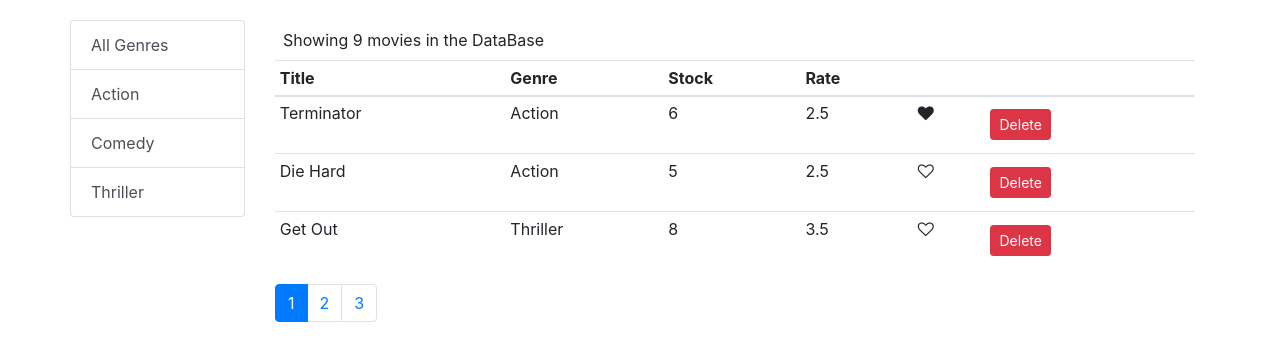
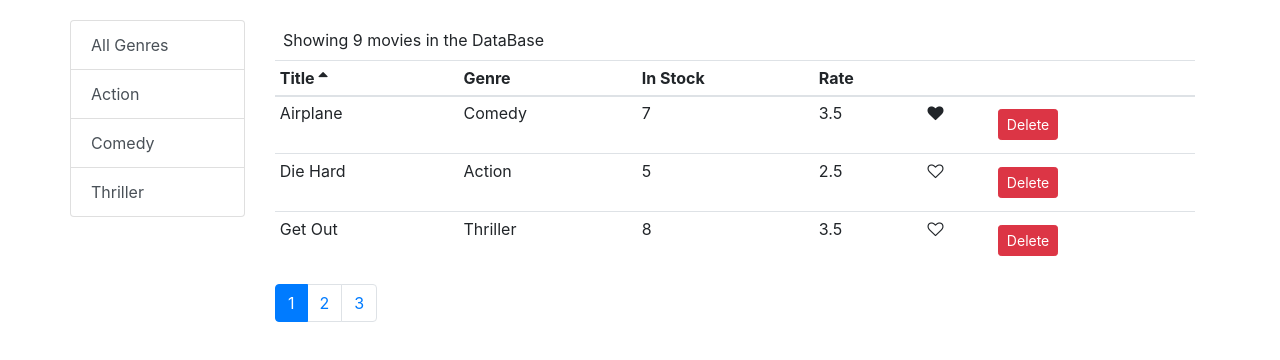
Before and after one commit to mElzantot/Vidly, a React (Create React App) app: page / in a window 1280 px wide. Shown: the top 360 px of the page. Built offline with nearby package versions, Linux system fonts and the light colour scheme.

Commit message:
EndOfFiltering

```diff
--- a/src/App.js
+++ b/src/App.js
@@ -2,7 +2,6 @@ import React from "react";
 import "./App.css";
 
 import Movie from "./Component/Movie";
-import Genres from "./Component/Genres";
 
 function App() {
   return (
--- a/src/Component/Genres.jsx
+++ b/src/Component/Genres.jsx
@@ -1,8 +1,8 @@
-import React, { Component } from "react";
+import React from "react";
 import { getGenres } from "../FakeMovies/fakeGenreService";
 
 const Genres = (props) => {
-  const moviesGenres = [{ name: "All Genres" }, ...getGenres()];
+  const moviesGenres = [{ name: "All Genres", _id: " " }, ...getGenres()];
   const { valueProperty, TextProperty } = props;
   return (
     <div className="list-group col-2">
--- a/src/Component/Movie.jsx
+++ b/src/Component/Movie.jsx
@@ -5,12 +5,15 @@ import Pagination from "./Pagination.jsx";
 import Genres from "./Genres.jsx";
 import MoviesTable from "./MoviesTable";
 
+import _ from "lodash";
+
 class Movie extends Component {
   state = {
     movies: [],
     currentPage: 1,
-    currentGenre: { name: "All Genres" },
+    currentGenre: { name: "All Genres", _id: " " },
     pageSize: 3,
+    currentSort: { path: "title", order: "asc" },
   };
 
   //-------Component Mount
@@ -45,19 +48,36 @@ class Movie extends Component {
   };
 
   handlGenre = (genre) => {
-    console.log(genre);
     this.setState({ currentGenre: genre, currentPage: 1 });
-    console.log(this.state.movies);
+  };
+
+  handleSort = (currentSort) => {
+    this.setState({ currentSort });
   };
 
   render() {
-    let { movies: allMovies, pageSize, currentPage, currentGenre } = this.state;
-    allMovies = currentGenre._id
-      ? allMovies.filter((m) => m.genre._id === currentGenre._id)
-      : allMovies;
+    let {
+      movies: allMovies,
+      pageSize,
+      currentPage,
+      currentGenre,
+      currentSort,
+    } = this.state;
 
+    //----------Filtered by Genres
+    allMovies =
+      currentGenre._id !== " "
+        ? allMovies.filter((m) => m.genre._id === currentGenre._id)
+        : allMovies;
+
+    //----------Sorting
+    allMovies = _.orderBy(allMovies, [currentSort.path], [currentSort.order]);
+
+    //--------Check if there is Movies to display
     if (allMovies.length === 0)
       return <p>There are NO movies in the DataBase</p>;
+
+    //----Pagination
     let start = pageSize * (currentPage - 1);
     let movies = allMovies.slice(start, start + pageSize);
     return (
@@ -71,6 +91,8 @@ class Movie extends Component {
             movies={movies}
             onLikeChange={this.handleLike}
             onDelete={this.handleDelete}
+            onSort={this.handleSort}
+            currentSort={currentSort}
           />
           <Pagination
             moviesCount={allMovies.length}
--- a/src/Component/MoviesTable.jsx
+++ b/src/Component/MoviesTable.jsx
@@ -1,43 +1,43 @@
 import React, { Component } from "react";
 import Like from "./Like";
+import Table from "./Table";
 
 class MoviesTable extends Component {
-  state = {};
+  columns = [
+    { path: "title", label: "Title" },
+    { path: "genre.name", label: "Genre" },
+    { path: "numberInStock", label: "In Stock" },
+    { path: "dailyRentalRate", label: "Rate" },
+    {
+      key: "like",
+      content: (movie) => (
+        <Like movie={movie} onLike={this.props.onLikeChange} />
+      ),
+    },
+    {
+      key: "delete",
+      content: (movie) => (
+        <button
+          className="btn btn-sm btn-danger m-2"
+          onClick={() => this.props.onDelete(movie)}
+        >
+          Delete
+        </button>
+      ),
+    },
+  ];
+
   render() {
+    const { movies, onLikeChange, onDelete, currentSort, onSort } = this.props;
     return (
-      <table className="table table-sm">
-        <thead>
-          <tr>
-            <th>Title</th>
-            <th>Genre</th>
-            <th>Stock</th>
-            <th>Rate</th>
-            <th />
-            <th />
-          </tr>
-        </thead>
-        <tbody>
-          {this.props.movies.map((movie) => (
-            <tr key={movie._id}>
-              <td>{movie.title}</td>
-              <td>{movie.genre.name}</td>
-              <td>{movie.numberInStock}</td>
-              <td>{movie.dailyRentalRate}</td>
-              <td>
-                <Like movie={movie} onLike={this.props.onLikeChange} />
-              </td>
-              <td>
-                <button
-                  className="btn btn-sm btn-danger m-2"
-                  onClick={() => this.props.onDelete(movie)}
-                >
-                  Delete
-                </button>
-              </td>
-            </tr>
-          ))}
-        </tbody>
-      </table>
+      <Table
+        columns={this.columns}
+        movies={movies}
+        currentSort={currentSort}
+        onSort={onSort}
+        onDelete={onDelete}
+        onLikeChange={onLikeChange}
+      />
     );
   }
 }
--- a/src/Component/Pagination.jsx
+++ b/src/Component/Pagination.jsx
@@ -18,9 +18,9 @@ class Pagination extends Component {
               }
               key={page}
             >
-              <a className="page-link" onClick={() => OnPageChange(page)}>
+              <button className="page-link" onClick={() => OnPageChange(page)}>
                 {page}
-              </a>
+              </button>
             </li>
           ))}
         </ul>
--- /dev/null
+++ b/src/Component/Table.jsx
@@ -0,0 +1,35 @@
+import React, { Component } from "react";
+import TableHead from "./TableHead";
+import TableBody from "./TableBody";
+
+class Table extends Component {
+  state = {};
+  render() {
+    const {
+      movies,
+      onLikeChange,
+      onDelete,
+      currentSort,
+      onSort,
+      columns,
+    } = this.props;
+
+    return (
+      <table className="table table-sm">
+        <TableHead
+          columns={columns}
+          currentSort={currentSort}
+          onSort={onSort}
+        />
+        <TableBody
+          onDelete={onDelete}
+          movies={movies}
+          onLikeChange={onLikeChange}
+          columns={columns}
+        />
+      </table>
+    );
+  }
+}
+
+export default Table;
--- /dev/null
+++ b/src/Component/TableBody.jsx
@@ -0,0 +1,34 @@
+import React, { Component } from "react";
+import _ from "lodash";
+
+class TableBody extends Component {
+  state = {};
+
+  renderCell = (movie, col) => {
+    if (col.content) return col.content(movie);
+    else return _.get(movie, col.path);
+  };
+
+  createKey = (movie, col) => {
+    return movie._id + (col.path || col.key);
+  };
+
+  render() {
+    const { movies, columns } = this.props;
+    return (
+      <tbody>
+        {movies.map((movie) => (
+          <tr key={movie._id}>
+            {columns.map((col) => (
+              <td key={this.createKey(movie, col)}>
+                {this.renderCell(movie, col)}
+              </td>
+            ))}
+          </tr>
+        ))}
+      </tbody>
+    );
+  }
+}
+
+export default TableBody;
--- /dev/null
+++ b/src/Component/TableHead.jsx
@@ -0,0 +1,42 @@
+import React, { Component } from "react";
+
+class TableHead extends Component {
+  raiseSort = (path) => {
+    let currentSort = { ...this.props.currentSort };
+    if (currentSort.path === path)
+      currentSort.order = currentSort.order === "asc" ? "desc" : "asc";
+    else {
+      currentSort.path = path;
+      currentSort.order = "asc";
+    }
+    this.props.onSort(currentSort);
+  };
+
+  renderSortIcon = (col) => {
+    const { currentSort } = this.props;
+    if (col.path !== currentSort.path) return null;
+    else if (currentSort.order === "asc")
+      return <i className="fa fa-sort-asc" aria-hidden="true"></i>;
+    else return <i className="fa fa-sort-desc" aria-hidden="true"></i>;
+  };
+
+  render() {
+    return (
+      <thead>
+        <tr>
+          {this.props.columns.map((col) => (
+            <th
+              key={col.path || col.key}
+              style={{ cursor: "pointer" }}
+              onClick={() => this.raiseSort(col.path)}
+            >
+              {col.label} {this.renderSortIcon(col)}
+            </th>
+          ))}
+        </tr>
+      </thead>
+    );
+  }
+}
+
+export default TableHead;
```
